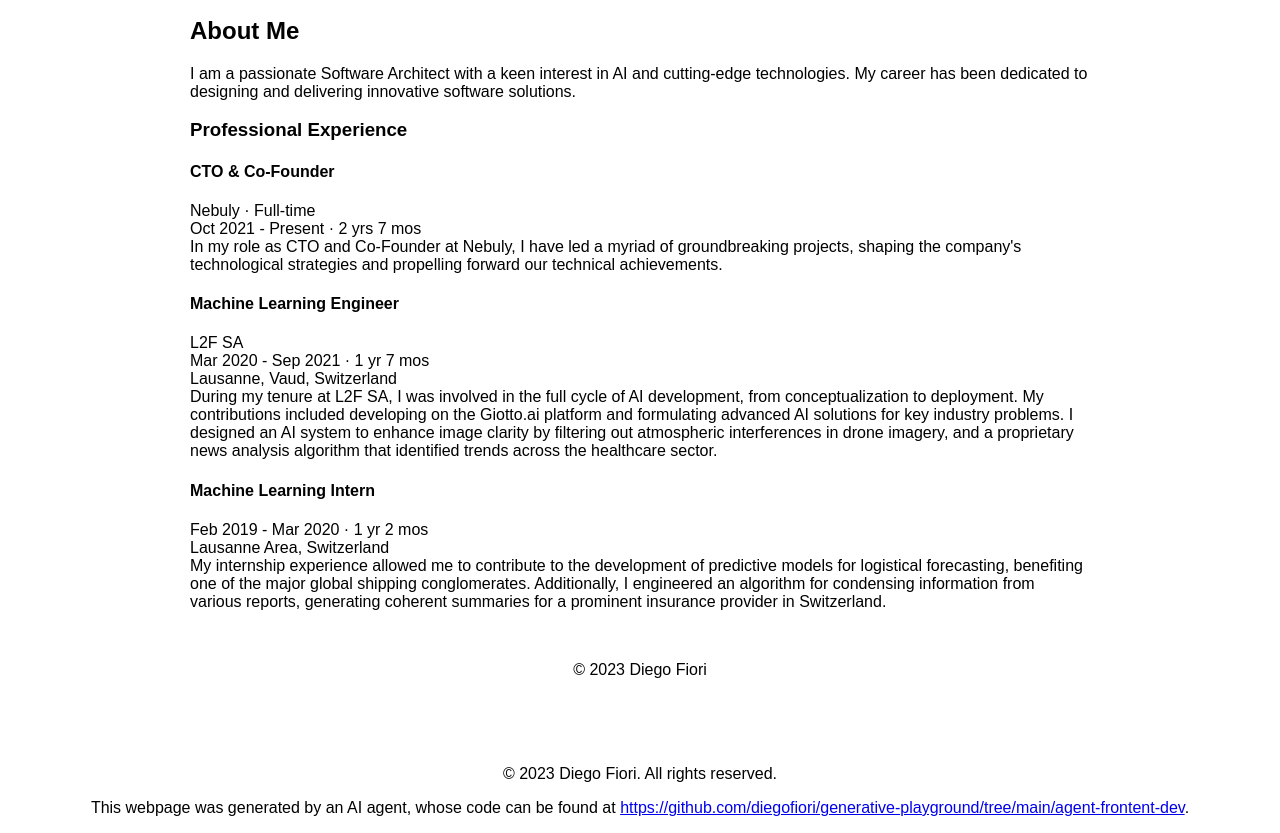
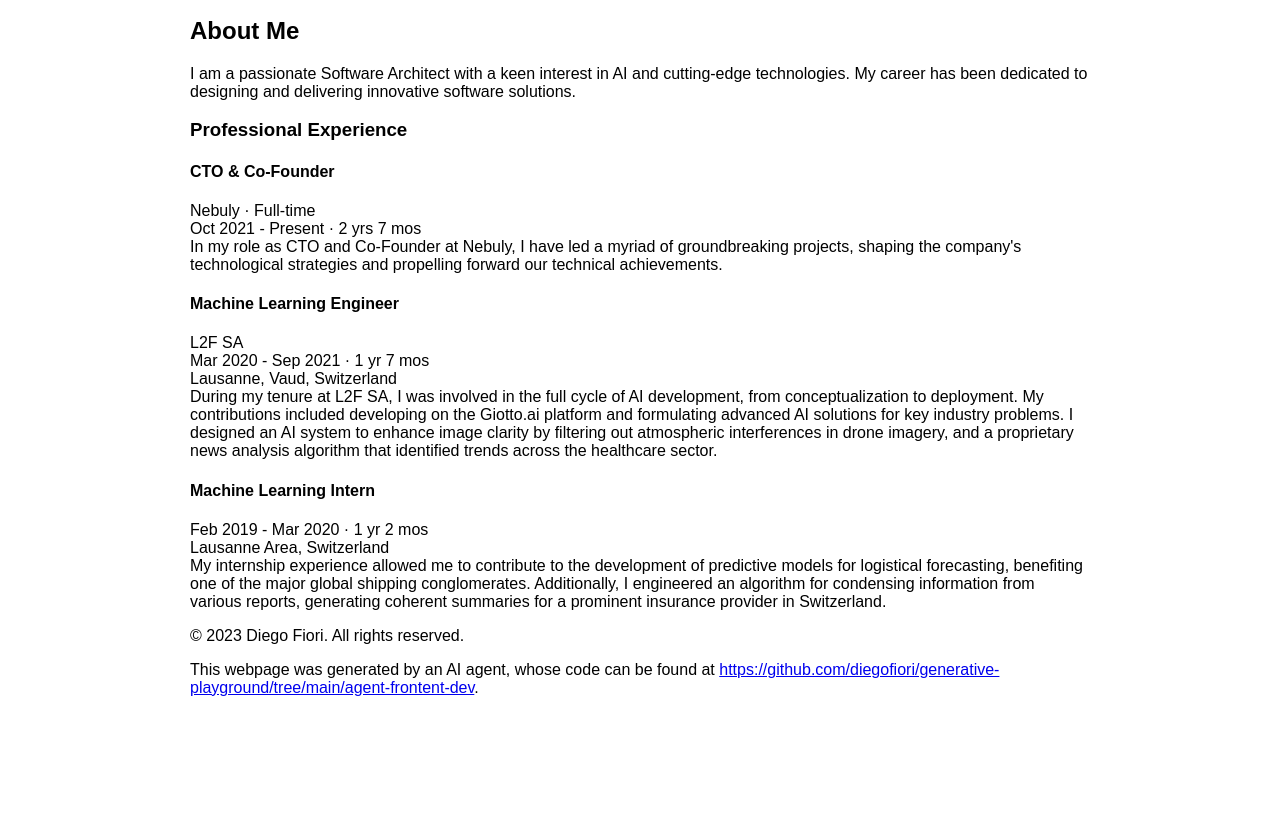
Before and after one commit to diegofiori/website, a plain HTML site: page index.html in a window 1280 px wide. Shown: the part 129-962 px from the top of the page. After the commit the page ends 870 px from the top, so only its background shows below. Drawn offline with Linux system fonts and the light colour scheme.

Commit message:
remove extra footer

```diff
--- a/index.html
+++ b/index.html
@@ -31,11 +31,6 @@
             <p>Feb 2019 - Mar 2020 &middot; 1 yr 2 mos<br>Lausanne Area, Switzerland<br>
                My internship experience allowed me to contribute to the development of predictive models for logistical forecasting, benefiting one of the major global shipping conglomerates. Additionally, I engineered an algorithm for condensing information from various reports, generating coherent summaries for a prominent insurance provider in Switzerland.</p>
         </section>
-        <footer>
-            <p>&copy; 2023 Diego Fiori</p>
-        </footer>
-    </div>
-<footer>
             <p>&copy; 2023 Diego Fiori. All rights reserved.</p>
             <p>This webpage was generated by an AI agent, whose code can be found at <a href="https://github.com/diegofiori/generative-playground/tree/main/agent-frontent-dev" target="_blank">https://github.com/diegofiori/generative-playground/tree/main/agent-frontent-dev</a>.</p>
         </footer>
```
